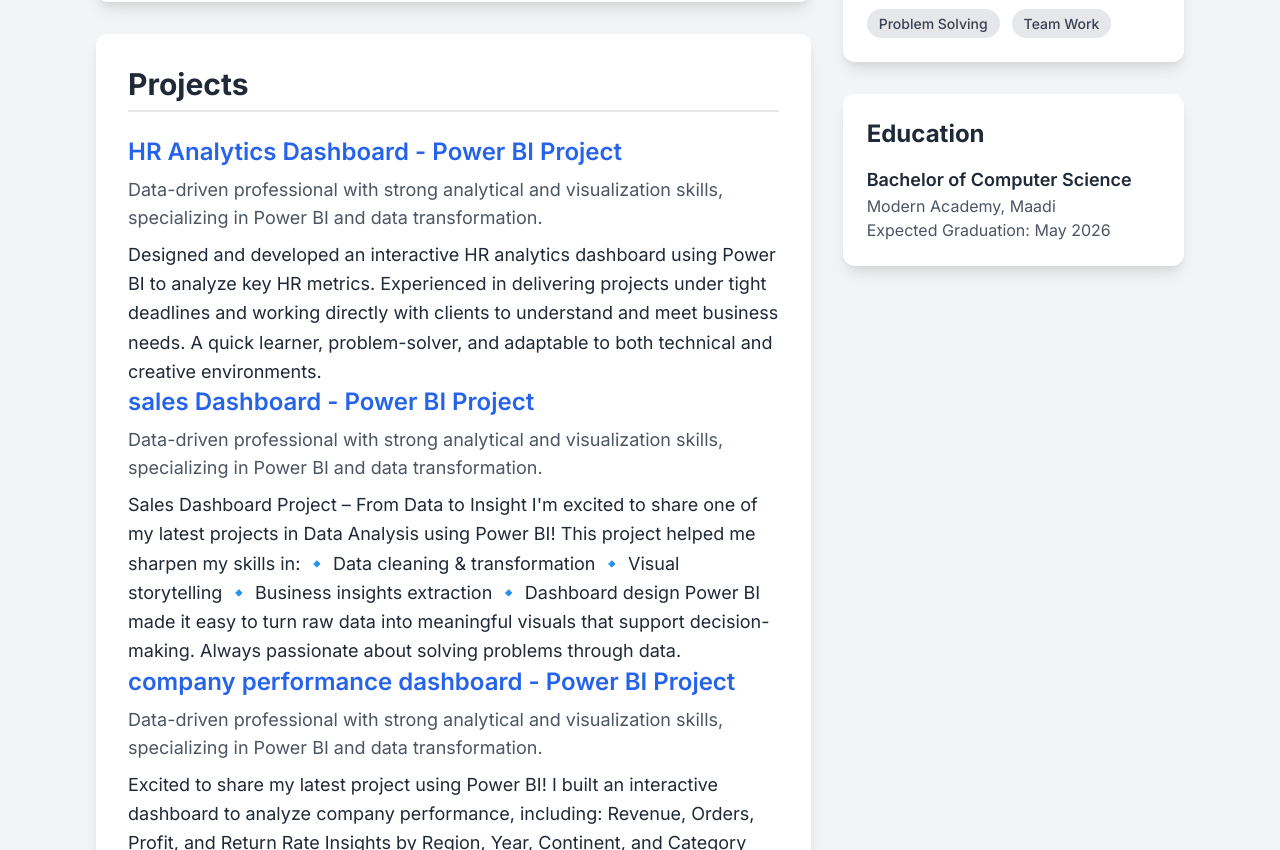
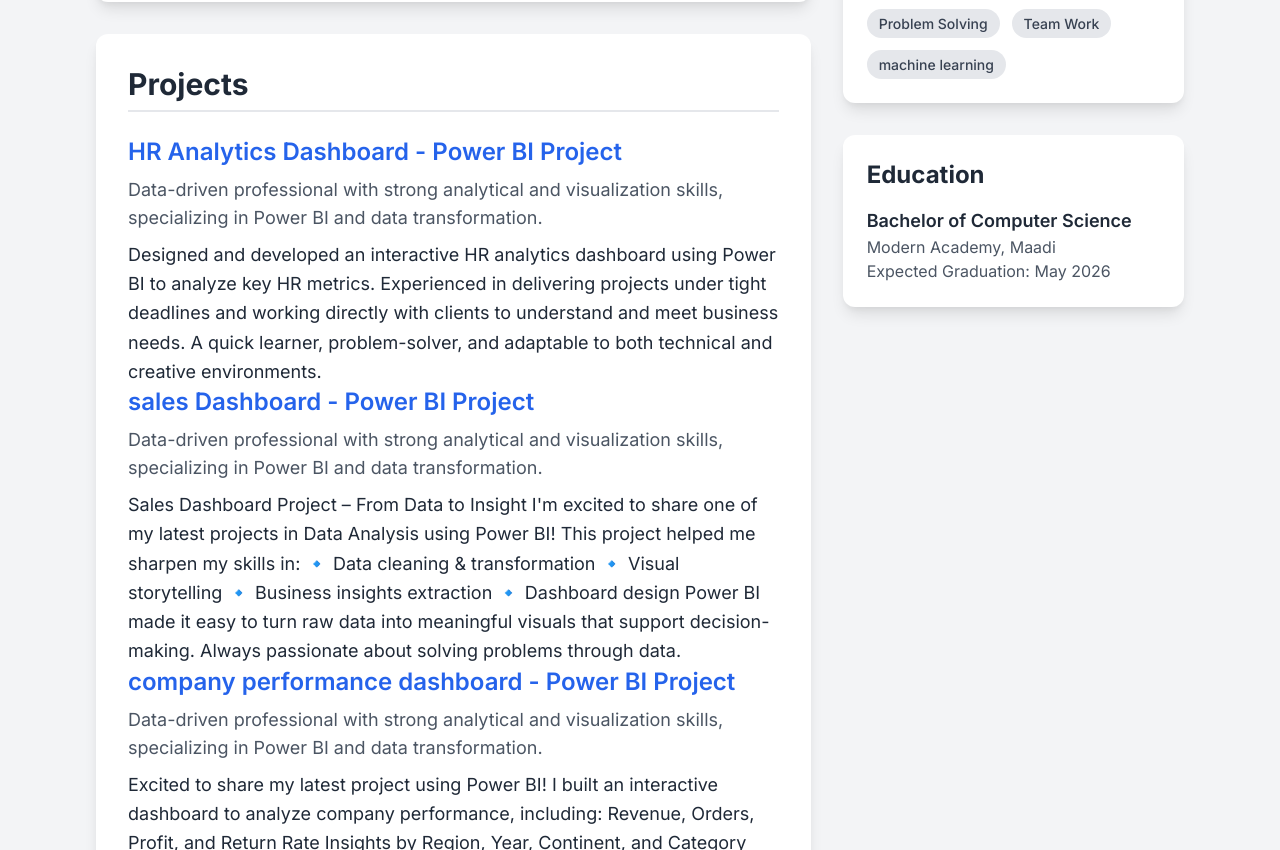
Before and after one commit to Mohamedmansy1/my_portfolio, a plain HTML site: page index.html in a window 1280 px wide. Shown: the part 1071-1921 px from the top of the page. Drawn offline with nearby package versions, Linux system fonts and the light colour scheme.

Commit message:
add skill

```diff
--- a/index.html
+++ b/index.html
@@ -193,6 +193,7 @@
                         <span class="tag">Dashboard Design</span>
                         <span class="tag">Problem Solving</span>
                         <span class="tag">Team Work</span>
+                        <span class="tag">machine learning</span>
                     </div>
                 </section>
 
```
